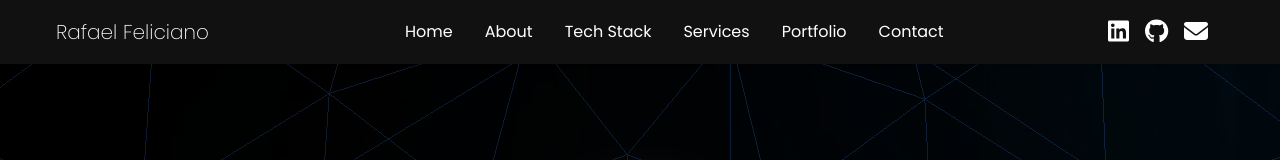
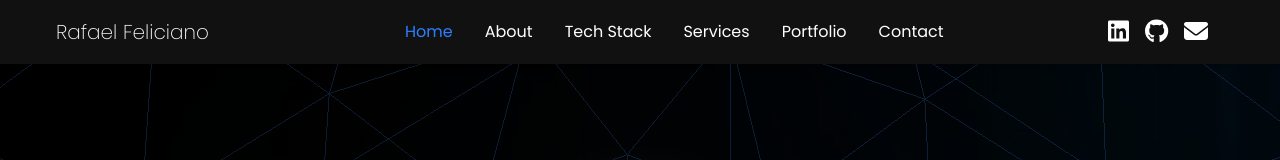
Before and after one commit to RafaelFelic/portfolio-2025, a Next.js app: page / in a window 1280 px wide. Shown: the top 160 px of the page. Built offline with nearby package versions, Linux system fonts and the light colour scheme.

Commit message:
Nav links highlighted

```diff
--- a/components/Navigation.js
+++ b/components/Navigation.js
@@ -41,13 +41,19 @@ export default function Navigation() {
           <nav className="hidden md:block">
             <ul className="flex list-none m-0 p-0">
               {navLinks.map((link) => {
-                const isActive = router.pathname === link.path;
+                // Use an active check that supports nested routes (except for the home page)
+                const isActive =
+                  link.path === "/"
+                    ? router.asPath === "/"
+                    : router.asPath.startsWith(link.path);
                 return (
                   <li key={link.path} className="ml-8">
                     <Link
                       href={link.path}
-                      className={`text-white no-underline transition-colors duration-300 ease-in-out hover:text-blue-500 ${
-                        isActive ? "text-blue-500" : ""
+                      className={`no-underline transition-colors duration-300 ease-in-out ${
+                        isActive
+                          ? "text-blue-500"
+                          : "text-white hover:text-blue-500"
                       }`}
                     >
                       {link.name}
@@ -126,16 +132,20 @@ export default function Navigation() {
 
         {/* Mobile nav links with increased font size and gap */}
         <nav>
-          <ul className="flex flex-col list-none p-4">
+          <ul className="flex flex-col list-none px-12 text-3xl">
             {navLinks.map((link) => {
-              const isActive = router.pathname === link.path;
+              // Use the same logic for mobile navigation links
+              const isActive =
+                link.path === "/"
+                  ? router.asPath === "/"
+                  : router.asPath.startsWith(link.path);
               return (
-                <li key={link.path} className="my-4">
+                <li key={link.path} className="my-8">
                   <Link
                     href={link.path}
                     onClick={() => setMenuOpen(false)}
-                    className={`block text-white text-2xl py-2 xs:py-4 px-6 rounded transition-colors duration-300 ease-in-out hover:bg-[#222] ${
-                      isActive ? "text-blue-500" : ""
+                    className={`no-underline transition-colors duration-300 ease-in-out ${
+                      isActive ? "text-blue-400 font-bold" : "text-white"
                     }`}
                   >
                     {link.name}
```
